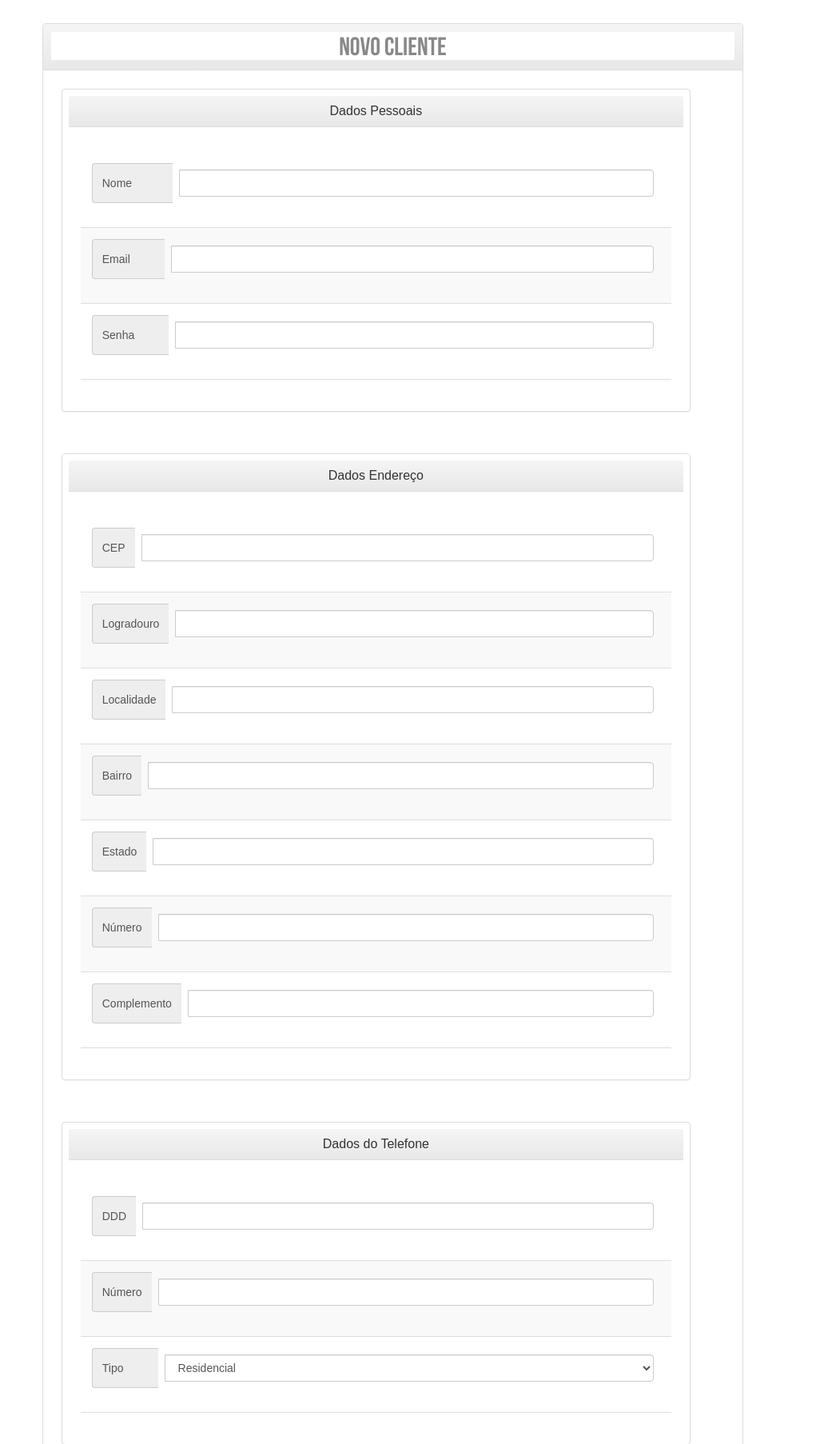
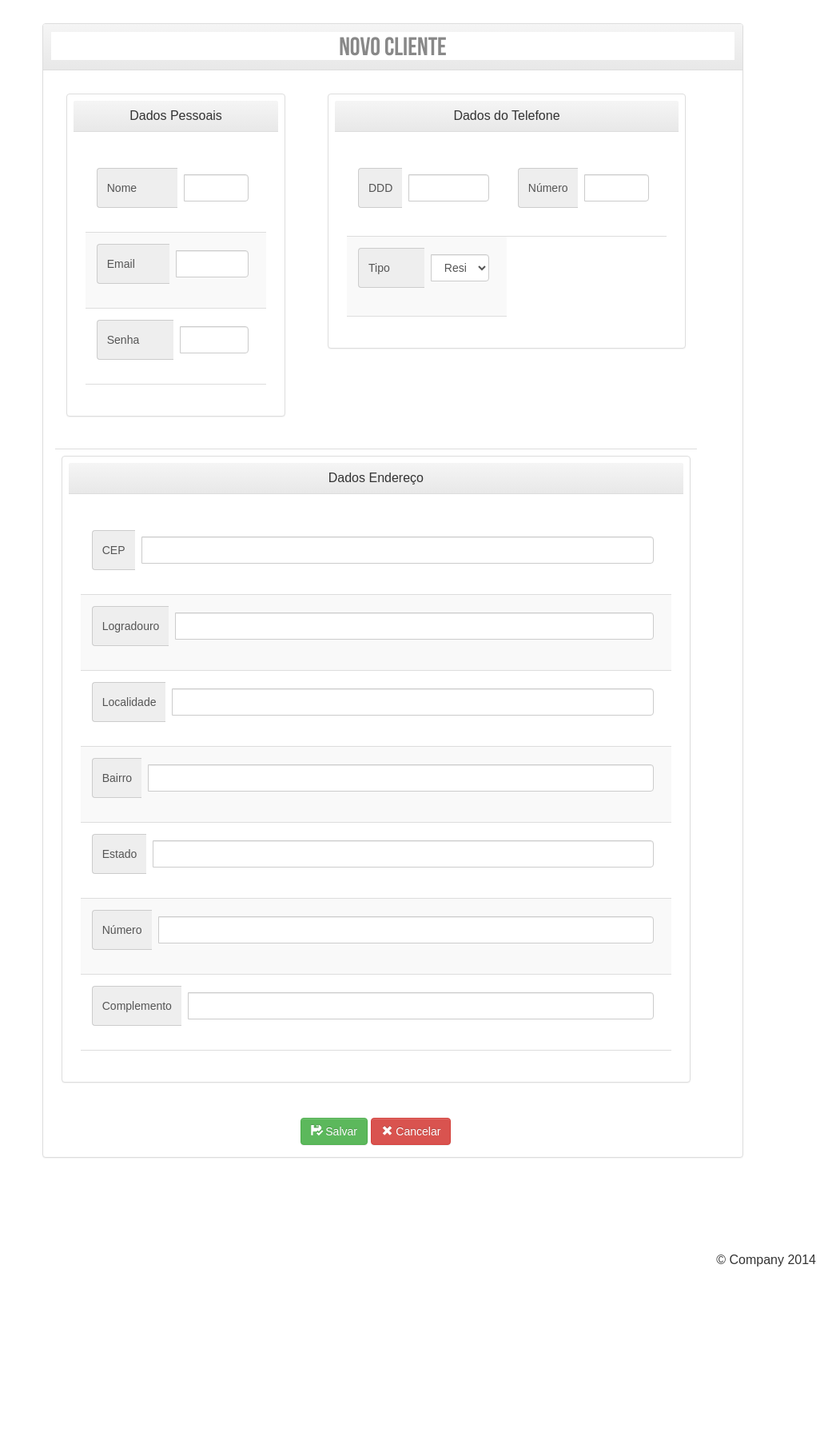
Before and after one commit to profinder/profinder, a CakePHP app: the page made by site/app/View/Pages/cadastro_cliente2.ctp in a window 1280 px wide. Shown: the part 279-2085 px from the top of the page at 80% size, without its empty margins (249-1280 px from the left). After the commit the page ends 1863 px from the top, so only its background shows below. Run offline with PHP 8.4 and a stand-in for CakePHP, Linux system fonts and the light colour scheme; the template is opened without the code that fills it, so the values that code supplies are empty; form fields are guessed from the names that the template uses; some libraries are stand-ins or nearby versions.

Commit message:
CadastroClienteArrumadinho2

```diff
--- a/site/app/View/Pages/cadastro_cliente2.ctp
+++ b/site/app/View/Pages/cadastro_cliente2.ctp
@@ -24,7 +24,9 @@
 						<?php
 							echo $this->Form->create('Cliente', array('action' => 'add'));
 						?>
-
+					<table>
+					<tr>
+					<td>
 						<div class="top-box">
 							<div class="panel panel-default">
 								<div class="panel-heading">
@@ -32,7 +34,8 @@
 								</div>
 
 								<div class="panel-body">
-								<table border="1" width="400" height = "200">
+								<center>
+									<table border="1" width="550" height = "200">
 										<tr>
 											<td>
 												<div class="input-group">
@@ -64,92 +67,16 @@
 											</td>
 										</tr>
 									</table>
+									</center>
 								</div>
 							</div>
 						</div>
 
-					<div class="top-box">
-						<div class="panel panel-default">
-							<div class="panel-heading">
-								Dados Endereço
-							</div>
+					</td>
 
-							<div class="panel-body">
-								<table border="1" width="400" height = "400">
-									<tr>
+					<td> &nbsp &nbsp &nbsp &nbsp</td>
+
 					<td>
-											<div class="input-group" width="2000">
-												<span class="input-group-addon">CEP</span>
-													<?php echo $this->Form->input('Endereco.cep', array('id' => 'cep', 'class' => 'form-control', 'onblur' => 'consultacep(this.value)', 'label' => '')); ?>
-											</div>
-										</td>
-									</tr>
-									<tr>
-										<td>
-											<div class="input-group" width="2000">
-												<span class="input-group-addon">Logradouro </span>
-													<?php
-														echo $this->Form->input('Endereco.logradouro', array('id' => 'logradouro', 'class' => 'form-control', 'label' => ''));
-													?>
-											</div>
-										</td>
-									</tr>
-									<tr>
-										<td>
-											<div class="input-group" width="2000">
-												<span class="input-group-addon">Localidade</span>
-												<?php
-													echo $this->Form->input('Endereco.localidade', array('id' => 'localidade', 'class' => 'form-control', 'label' => ''));
-												?>
-											</div>
-										</td>
-									</tr>
-									<tr>
-										<td>
-											<div class="input-group" width="2000">
-												<span class="input-group-addon">Bairro</span>
-													<?php
-														echo $this->Form->input('Endereco.bairro', array('id' => 'bairro', 'class' => 'form-control', 'label' => ''));
-													?>
-											</div>
-										</td>
-									</tr>
-									<tr>
-										<td>
-											<div class="input-group" width="2000">
-												<span class="input-group-addon">Estado</span>
-													<?php
-														echo $this->Form->input('Endereco.estado', array('id' => 'uf', 'class' => 'form-control', 'label' => ''));
-													?>
-											</div>
-										</td>
-									</tr>
-									<tr>
-										<td>
-											<div class="input-group" width="2000">
-												<span class="input-group-addon">Número</span>
-													<?php
-														echo $this->Form->input('Endereco.numero_endereco', array('class' => 'form-control', 'label' => ''));
-													?>
-											</div>
-										</td>
-									</tr>
-
-									<tr>
-										<td>
-											<div class="input-group" width="2000">
-												<span class="input-group-addon">Complemento</span>
-													<?php
-														echo $this->Form->input('Endereco.complemento', array('class' => 'form-control', 'label' => ''));
-													?>
-											</div>
-										</td>
-									</tr>
-								</table>
-							</div>
-						</div>
-					</div>
-
 					<div class="top-box">
 						<div class="panel panel-default">
 							<div class="panel-heading">
@@ -157,7 +84,8 @@
 							</div>
 
 							<div class="panel-body">
-								<table border="1" width="400" height = "200">
+								<center>
+								<table border="1" width="550" height = "200">
 									<tr>
 										<td>
 											<div class="input-group">
@@ -167,10 +95,8 @@
 													?>
 											</div>
 										</td>
-									</tr>
-									<tr>
 										<td>
-											<div class="input-group" width="2000">
+											<div class="input-group">
 												<span class="input-group-addon">Número</span>
 													<?php
 														echo $this->Form->input('Telefone.0.numero_telefone', array('class' => 'form-control', 'label' => ''));
@@ -180,7 +106,7 @@
 									</tr>
 									<tr>
 										<td>
-											<div class="input-group" width="2000">
+											<div class="input-group">
 												<span class="input-group-addon">Tipo &nbsp &nbsp &nbsp &nbsp </span>
 
 													<?php
@@ -194,14 +120,104 @@
 										</td>
 									</tr>
 								</table>
+								</center>
+							</div>
+						</div>
+					</div>
+					</td>
+					</tr>
+
+					</table>
+					<div class="top-box">
+						<div class="panel panel-default">
+							<div class="panel-heading">
+								Dados Endereço
+							</div>
+
+							<div class="panel-body">
+								<center>
+								<table border="1" width="800" height = "400">
+									<tr>
+										<td>
+											<div class="input-group">
+												<span class="input-group-addon">CEP</span>
+													<?php echo $this->Form->input('Endereco.cep', array('id' => 'cep', 'class' => 'form-control', 'onblur' => 'consultacep(this.value)', 'label' => '')); ?>
+											</div>
+										</td>
+									</tr>
+									<tr>
+										<td>
+											<div class="input-group">
+												<span class="input-group-addon">Logradouro </span>
+													<?php
+														echo $this->Form->input('Endereco.logradouro', array('id' => 'logradouro', 'class' => 'form-control', 'label' => ''));
+													?>
+											</div>
+										</td>
+									</tr>
+									<tr>
+										<td>
+											<div class="input-group">
+												<span class="input-group-addon">Localidade</span>
+												<?php
+													echo $this->Form->input('Endereco.localidade', array('id' => 'localidade', 'class' => 'form-control', 'label' => ''));
+												?>
+											</div>
+										</td>
+									</tr>
+									<tr>
+										<td>
+											<div class="input-group">
+												<span class="input-group-addon">Bairro</span>
+													<?php
+														echo $this->Form->input('Endereco.bairro', array('id' => 'bairro', 'class' => 'form-control', 'label' => ''));
+													?>
+											</div>
+										</td>
+									</tr>
+									<tr>
+										<td>
+											<div class="input-group">
+												<span class="input-group-addon">Estado</span>
+													<?php
+														echo $this->Form->input('Endereco.estado', array('id' => 'uf', 'class' => 'form-control', 'label' => ''));
+													?>
+											</div>
+										</td>
+									</tr>
+									<tr>
+										<td>
+											<div class="input-group">
+												<span class="input-group-addon">Número</span>
+													<?php
+														echo $this->Form->input('Endereco.numero_endereco', array('class' => 'form-control', 'label' => ''));
+													?>
+											</div>
+										</td>
+									</tr>
+
+									<tr>
+										<td>
+											<div class="input-group">
+												<span class="input-group-addon">Complemento</span>
+													<?php
+														echo $this->Form->input('Endereco.complemento', array('class' => 'form-control', 'label' => ''));
+													?>
+											</div>
+										</td>
+									</tr>
+								</table>
+								</center>
 							</div>
 						</div>
 					</div>
 
+
+
 					<?php
 
 						echo $this->Form->button(
-								$this->Html->tag('span', '', array('class' => 'glyphicon glyphicon-ok'))." Salvar",
+								$this->Html->tag('span', '', array('class' => 'glyphicon glyphicon-floppy-saved'))." Salvar",
 								array('type' => 'submit', 'class' => 'btn btn-success', 'escape' => false)
 						);
 						echo " ";
```
Lines whose indentation alone changed are shown as unchanged.
